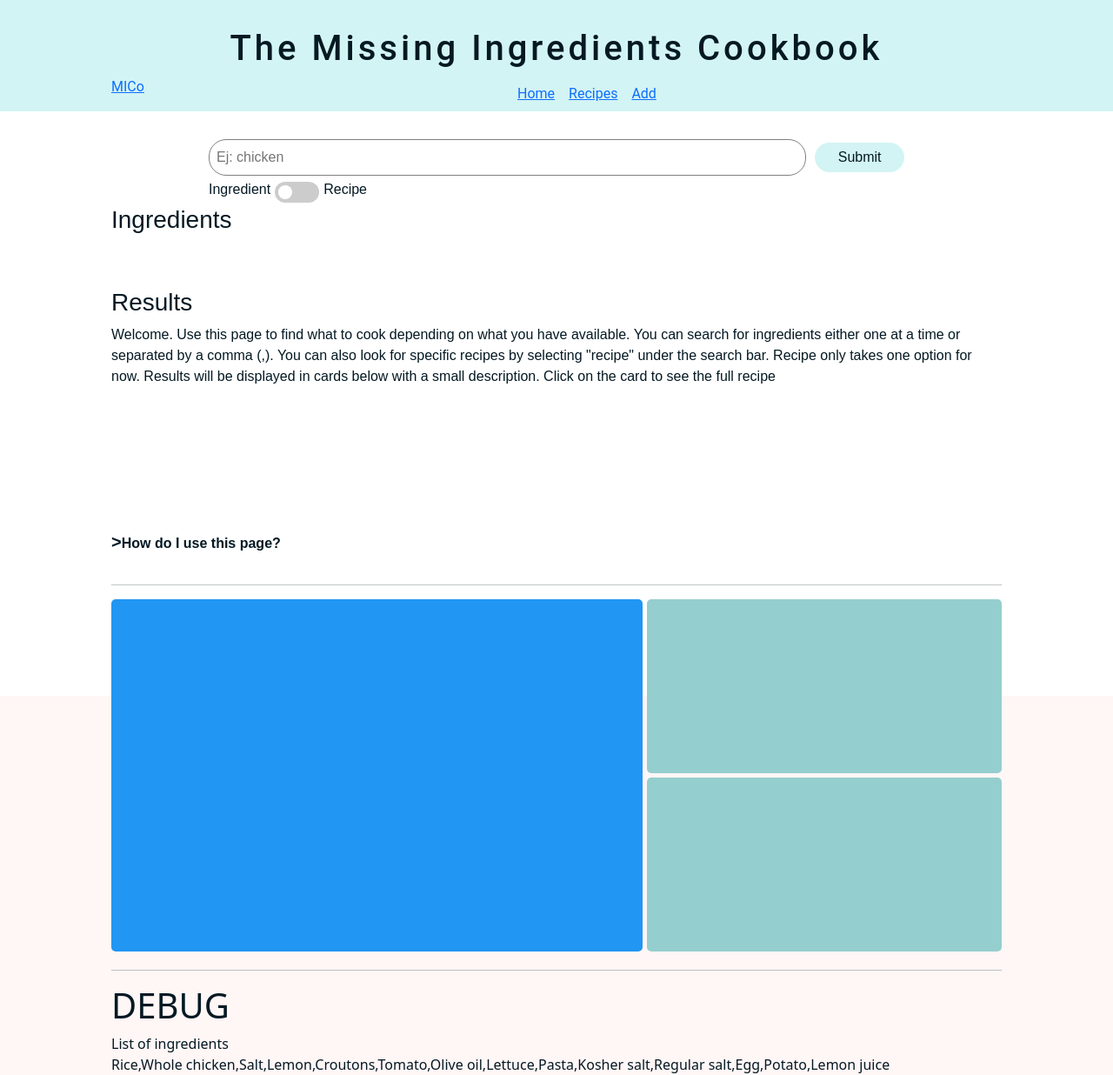
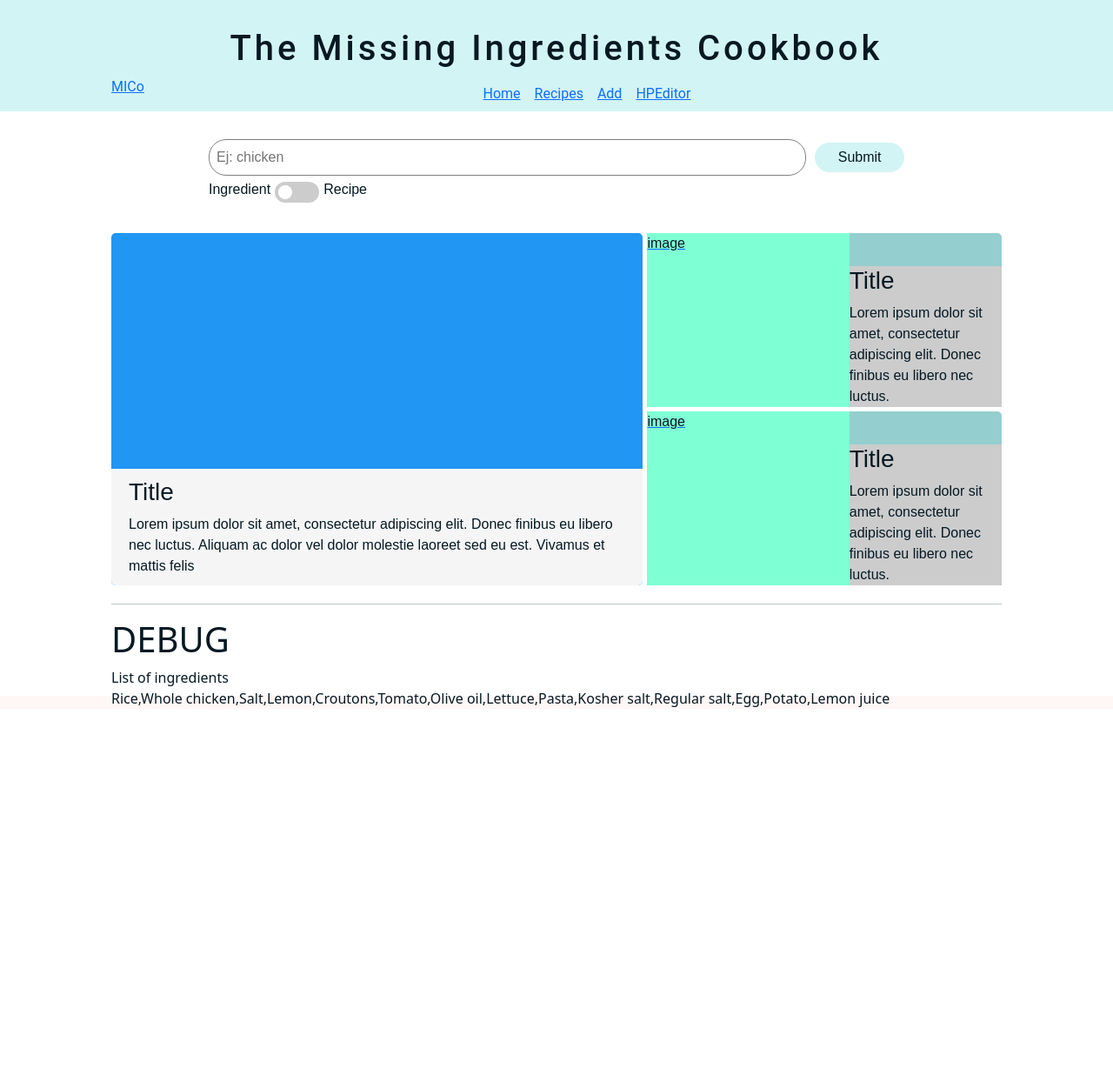
Before and after one commit to MRivadeneira92/cs50w-final-project, a Django app: page / in a window 1280 px wide. Shown: the whole page at 87% size. After the commit the page ends 813 px from the top, so only its background shows below. Run offline with Django 5.2, Linux system fonts and the light colour scheme.

Commit message:
created homepage editor for linking recipes to homepage

```diff
--- a/cookbook/static/cookbook/cookbook.js
+++ b/cookbook/static/cookbook/cookbook.js
@@ -50,8 +50,17 @@ document.addEventListener('DOMContentLoaded', () => {
         }
         else if (dataInput.value == "" && showResults) {
             dataList = ingDisplayList;
+        }
 
-        }
+        /* switch between card-container and content-container */
+        document.querySelector("#content-container").classList.add("fade-out");
+        setTimeout(() => {
+            document.querySelector("#content-container").style.display = "none";
+        },3000)
+        setTimeout(() => {
+            document.querySelector("#cards-container").style.display = "block";
+
+        },4000)
 
         if (searchSwitch == 0) {
             console.log("dataList in search ing: " + dataList);
--- a/cookbook/static/cookbook/style.css
+++ b/cookbook/static/cookbook/style.css
@@ -26,6 +26,12 @@ section {
 
 a {
     color: #051923;
+}
+
+.overlay-link {
+    display: block;
+    width: 100%;
+    height: 100%;
 }
 
 /* layout */
@@ -111,6 +117,7 @@ body {
 .content-container {
     max-width: 892px;
     margin: 0 auto;
+
 }
 
 #ingredients {
@@ -118,9 +125,8 @@ body {
     margin-bottom: 0.5rem;
 }
 
-#search-container {
-    margin: 0 auto;
-    margin-top: 2rem;
+#searchbar-container {
+    margin: 2rem auto;
     max-width: 800px;
     display: flex;
     flex-direction: column;
@@ -199,6 +205,11 @@ border-radius: 50%;
         flex-direction: row;
     }
 
+    .fade-op {
+        transition: opacitiy 0.3s;
+        opacity: 1;
+    }
+
     #main-left {
         background-color: #2196F3;
         width:75%;
@@ -219,7 +230,40 @@ border-radius: 50%;
         height: 200px;
         margin-bottom: 5px;
         border-radius: 5px;
+        position: relative;
     }
+
+    .right-text-container {
+        position:absolute;
+        right: 0;
+        bottom: 0;
+        background-color: #ccc;
+        width: 43%;
+    }
+
+    .right-image {
+        width: 57%;
+        height: 100%;
+        background-color: aquamarine;
+    }
+
+    .article-text-container {
+        position: absolute;
+        bottom: 0;
+        border-radius: 0 0 5px 5px;
+        background-color: whitesmoke;
+        padding: 10px 20px;
+    }
+
+    .article-text-container h3:hover {
+        outline-style: dashed;
+    }
+
+    #main-article {
+        position: relative;
+        height: 100%;
+    }
+
 
 /* info div */
 #info-toggle {
--- a/cookbook/templates/cookbook/homepage.html
+++ b/cookbook/templates/cookbook/homepage.html
@@ -1,7 +1,7 @@
 {% extends "cookbook/layout.html" %}
 {% load static %}
 {% block body %}
-    <section id="search-container" class="d-flex">
+    <section id="searchbar-container" class="d-flex">
         <div style="display: flex; flex-direction: row;">
             <input type="text" id="data-input" class="bar-input" placeholder="Ej: chicken">
             <button type="button" id="btn-submit" class="button-style">Submit</button>
@@ -19,6 +19,64 @@
 
         <p id="data-message"></p>
     </section>
+     <!--Homepage A: Content-->
+
+    <section id="content-container" class="fade-op">
+        <section id="main-left">
+            <a href="" class="overlay-link">
+                <article id="main-article">
+                    <div class="article-text-container">
+                        <h3>Title</h3>
+                        <p>Lorem ipsum dolor sit amet, consectetur adipiscing elit. Donec finibus eu libero nec luctus.
+                            Aliquam ac dolor vel dolor molestie laoreet sed eu est. Vivamus et mattis felis</p>
+                    </div>
+                </article>
+            </a>
+        </section>
+        <!--Right section-->
+        <section id="right-container">
+            {% if recipe01 %}
+            <a href="/{{recipe01.id}}/hey" class="overlay-link">
+            {% else %}
+            <a href="" class="overlay-link">
+            {% endif %}
+                <article class="right-article">
+                    <div class="right-image">image</div>
+                    <div class="right-text-container">
+                        {% if recipe01 %}
+                            <h3>{{ recipe01.recipe_name }}</h3>
+                            <p>{{ recipe01.recipe_description }}</p>
+                        {% else %}
+                        <h3>Title</h3>
+                        <p>Lorem ipsum dolor sit amet, consectetur adipiscing elit. Donec finibus eu libero nec luctus.</p>
+                        {% endif %}
+                    </div>
+                </article>
+            </a>
+            {% if recipe02 %}
+            <a href="/{{recipe02.id}}/hey" class="overlay-link">
+            {% else %}
+            <a href="" class="overlay-link">
+            {% endif %}
+                <article class="right-article">
+                    <div class="right-image">image</div>
+                    <div class="right-text-container">
+                    {% if recipe01 %}
+                        <h3>{{ recipe02.recipe_name }}</h3>
+                        <p>{{ recipe02.recipe_description }}</p>
+                    {% else %}
+                        <h3>Title</h3>
+                        <p>Lorem ipsum dolor sit amet, consectetur adipiscing elit. Donec finibus eu libero nec luctus.</p>
+                    {% endif %}
+                    </div>
+                </article>
+            </a>
+        </section>
+    </section>
+
+    <!--Homepage B: Results-->
+
+    <div id="cards-container" style="display: none;">
         <section id="ingredients">
             <h3>Ingredients</h3>
             <div id="ingredients-result">
@@ -44,25 +102,7 @@
                     Recipe only takes one option for now. Results will be displayed in cards below with a small description. Click on the card to see the full recipe.</p>
             </div>
         </section>
-
-    <hr>
-    <!--Homepage A: Content-->
-
-    <section id="content-container">
-        <section id="main-left">
-            <article>
-
-            </article>
-        </section>
-        <section id="right-container">
-            <article class="right-article">
-
-            </article>
-            <article class="right-article">
-
-            </article >
-        </section>
-    </section>
+    </div>
 
     <hr>
     <h1>DEBUG</h1>
--- a/cookbook/templates/cookbook/layout.html
+++ b/cookbook/templates/cookbook/layout.html
@@ -21,6 +21,7 @@
                     <li><a href="{% url 'index' %}">Home</a></li>
                     <li><a href="{% url 'all-recipes' %}">Recipes</a></li>
                     <li><a href="{% url 'add' %}">Add</a></li>
+                    <li><a href="{% url 'editor' %}">HPEditor</a></li>
                 </ul>
             </nav>
         </header>
--- a/cookbook/urls.py
+++ b/cookbook/urls.py
@@ -28,5 +28,6 @@ urlpatterns = [
     path('get_ingredients/<str:name>/<int:switch>', views.get_ingredients),
     path('get_recipe/<str:list>', views.get_recipe),
     path('add', views.add, name='add'),
-    path('all-recipes', views.all_recipes, name='all-recipes')
+    path('all-recipes', views.all_recipes, name='all-recipes'),
+    path('homepage-editor', views.homepage_editor, name='editor')
 ]
--- a/cookbook/views.py
+++ b/cookbook/views.py
@@ -12,7 +12,13 @@ class NewRecipeForm(forms.Form):
     Steps = forms.CharField(widget=forms.Textarea)
 
 def index(request):
-    return render(request, "cookbook/homepage.html")
+    if (request.method == "POST"):
+        recipe01 = Recipe.objects.get(id=request.POST["recipe-select-01"])
+        recipe02 = Recipe.objects.get(id=request.POST["recipe-select-02"])
+        print(recipe01)
+        return render(request, "cookbook/homepage.html", {"recipe01": recipe01, "recipe02": recipe02})
+    else:
+        return render(request, "cookbook/homepage.html")
 
 def recipe_page(request, id, name):
     if (Recipe.objects.filter(id=id).exists()):
@@ -140,3 +146,8 @@ def add(request):
         return render(request, "cookbook/add.html", {"form": form, "Message": "Recipe added  succesfully"})
 
     return render(request, "cookbook/add.html", {"form": form})
+
+def homepage_editor(request):
+    all = Recipe.objects.all()
+
+    return render(request, "cookbook/homepage-editor.html", {"recipes": all})
```
Also changed, not shown: cookbook/templates/cookbook/homepage-editor.html (added, +21 -0 lines). Lines whose indentation alone changed are shown as unchanged.
